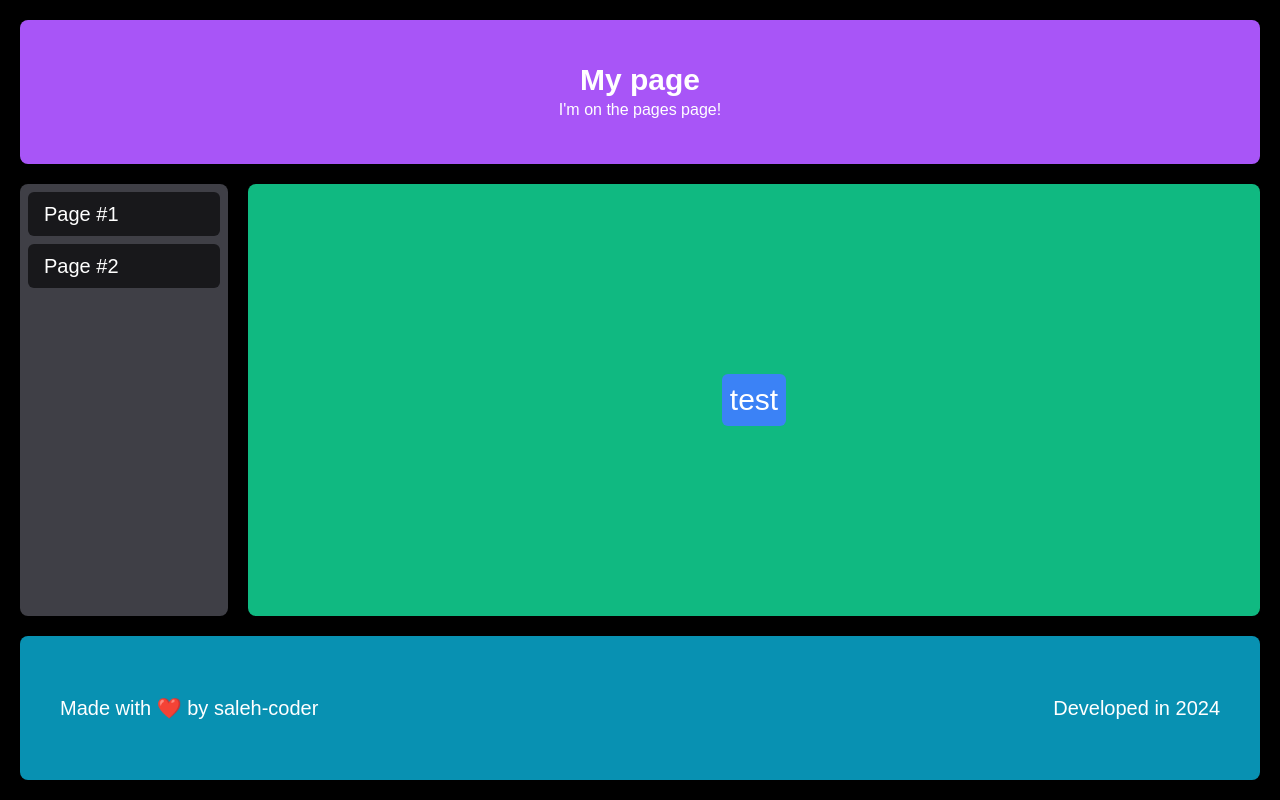
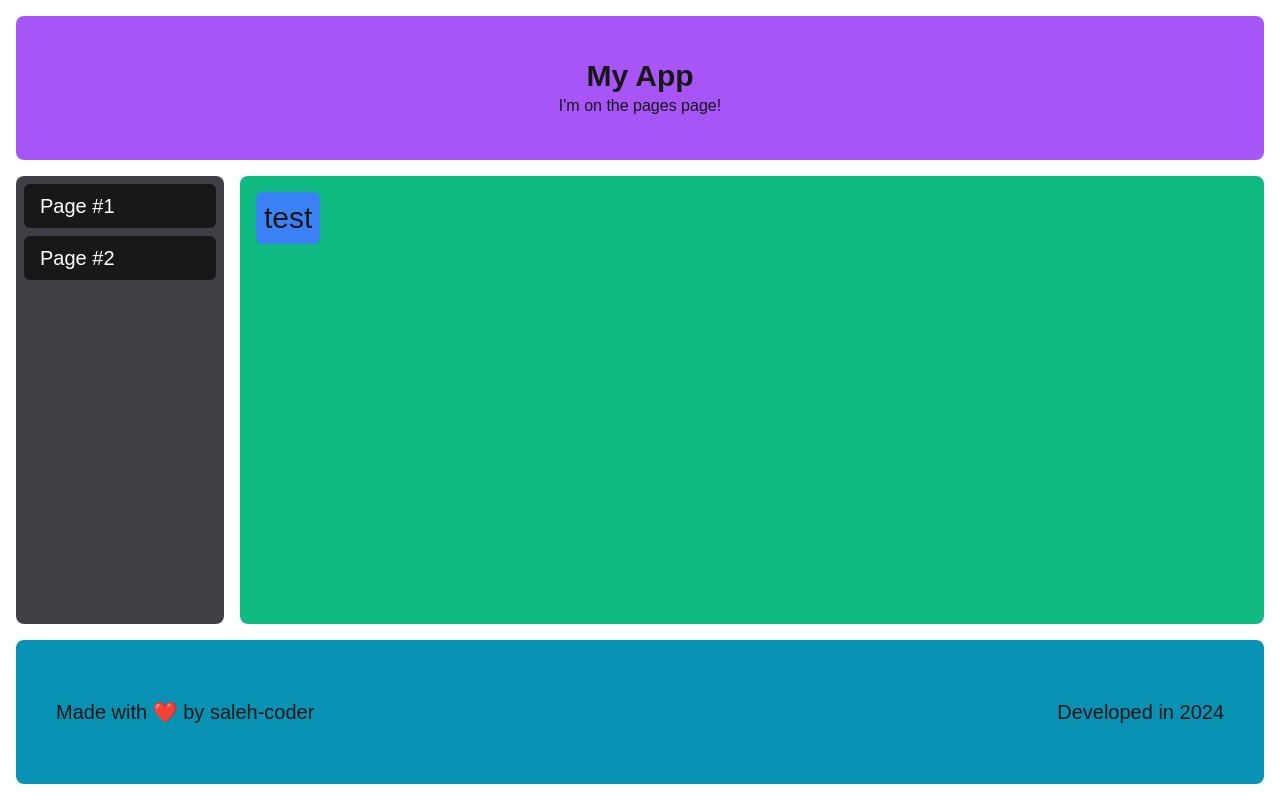
Before and after one commit to saleh-coder/react-fundamentals, a Next.js app: page /page in a window 1280 px wide. Built offline with nearby package versions, Linux system fonts and the light colour scheme.

Commit message:
feat: create Pagina component

```diff
--- a/src/app/fundamentals/page/page.tsx
+++ b/src/app/fundamentals/page/page.tsx
@@ -1,30 +1,15 @@
-import Header from "@/components/Header";
+import Pagina from "@/components/Pagina";
 import "../../globals.css";
-import Content from "@/components/Content";
-import Footer from "@/components/Footer";
-import Menu from "@/components/Menu";
 
 export default function Page() {
   return (
-    <div className={`flex flex-col gap-4 p-4 h-screen `}>
-      <Header title="My page" caption="I'm on the pages page!" />
-
-      <div className="flex gap-4 flex-1">
-        <Menu />
-        <Content>
-          <ul className="list-disc">
-            <li>list 1</li>
-            <li>list 2</li>
-            <li>list 3</li>
-            <li>list 4</li>
-          </ul>
-        </Content>
-      </div>
-
-      <Footer
-        leftText="Made with ❤️ by saleh-coder"
-        rightText={`Developed in ${new Date().getFullYear().toString()}`}
-      />
-    </div>
+    <Pagina title="My Application" caption="I'm on the fundamentals page">
+      <ul className="list-disc pl-8">
+        <li>list 1</li>
+        <li>list 2</li>
+        <li>list 3</li>
+        <li>list 4</li>
+      </ul>
+    </Pagina>
   );
 }
--- a/src/components/Content.tsx
+++ b/src/components/Content.tsx
@@ -3,7 +3,7 @@ export default function Content(props: any) {
   console.log(props);
   return (
     <h1
-      className={`flex justify-center items-center flex-1
+      className={`flex items-start flex-1 p-4
       bg-emerald-500
       text-3xl rounded-lg`}
     >
--- /dev/null
+++ b/src/components/Pagina.tsx
@@ -0,0 +1,22 @@
+import Content from "./Content";
+import Footer from "./Footer";
+import Header from "./Header";
+import Menu from "./Menu";
+
+export default function Page(props: any) {
+  return (
+    <div className={`flex flex-col gap-4 p-4 h-screen `}>
+      <Header title={props.title} caption={props.caption} />
+
+      <div className="flex gap-4 flex-1">
+        <Menu />
+        <Content>{props.children}</Content>
+      </div>
+
+      <Footer
+        leftText="Made with ❤️ by saleh-coder"
+        rightText={`Developed in ${new Date().getFullYear().toString()}`}
+      />
+    </div>
+  );
+}
--- a/src/pages/page.tsx
+++ b/src/pages/page.tsx
@@ -1,27 +1,13 @@
 // Page created within the `pages` folder to demonstrate the routing system in Next.js
 // Imports reusable components and global styles with Tailwind CSS support
-import Header from "@/components/Header";
 import "../app/globals.css";
-import Content from "@/components/Content";
-import Footer from "@/components/Footer";
-import Menu from "@/components/Menu";
+import Page from "@/components/Pagina";
 
 // Main function for the `Page` component, defining the page structure and applying styles
-export default function Page() {
+export default function TestPage() {
   return (
-    <div className={` flex flex-col h-screen p-5 gap-5 bg-black text-white `}>
-      <Header title="My page" caption="I'm on the pages page!" />
-      <div className="flex flex-1 gap-5">
-        <Menu />
-        <Content>
-          <button className="bg-blue-500 p-2 rounded-md">test</button>
-        </Content>
-      </div>
-
-      <Footer
-        leftText="Made with ❤️ by saleh-coder"
-        rightText={`Developed in ${new Date().getFullYear().toString()}`}
-      />
-    </div>
+    <Page title="My App" caption="I'm on the pages page!">
+      <button className="bg-blue-500 p-2 rounded-md">test</button>
+    </Page>
   );
 }
```
